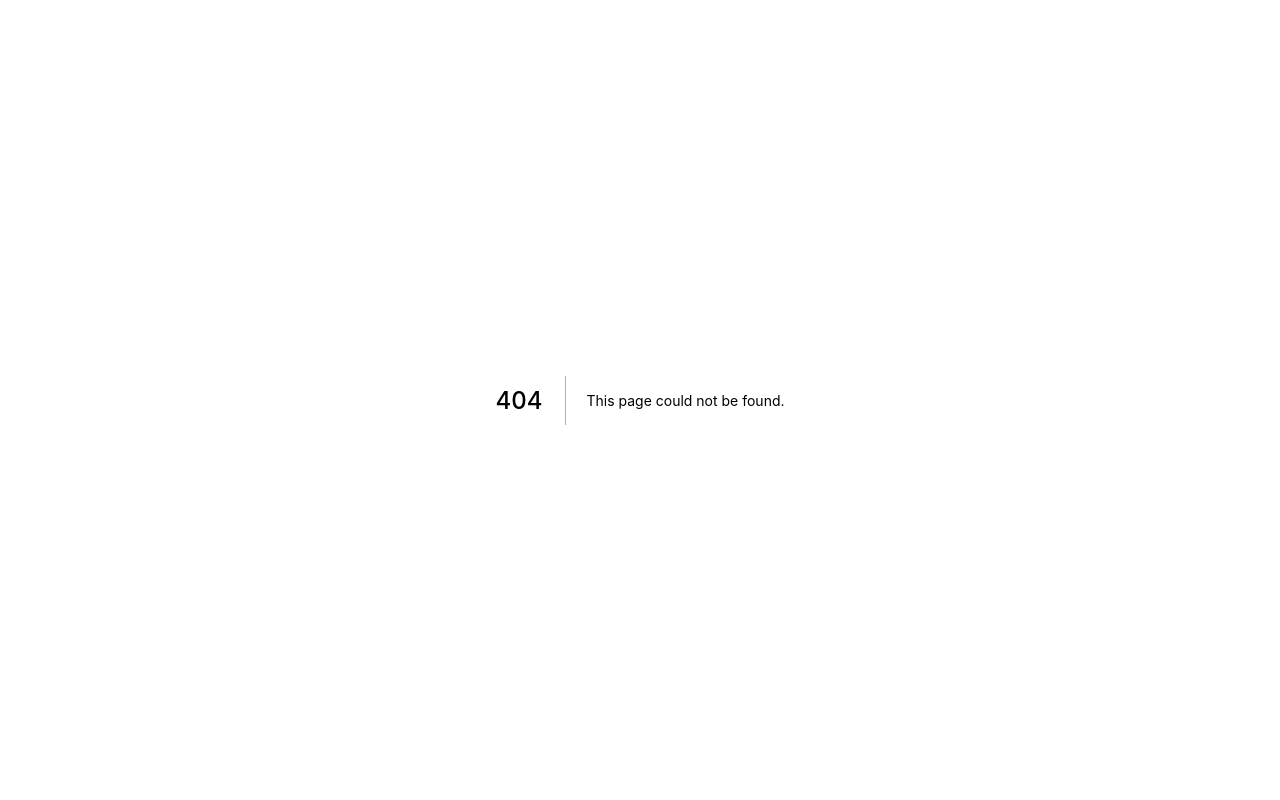
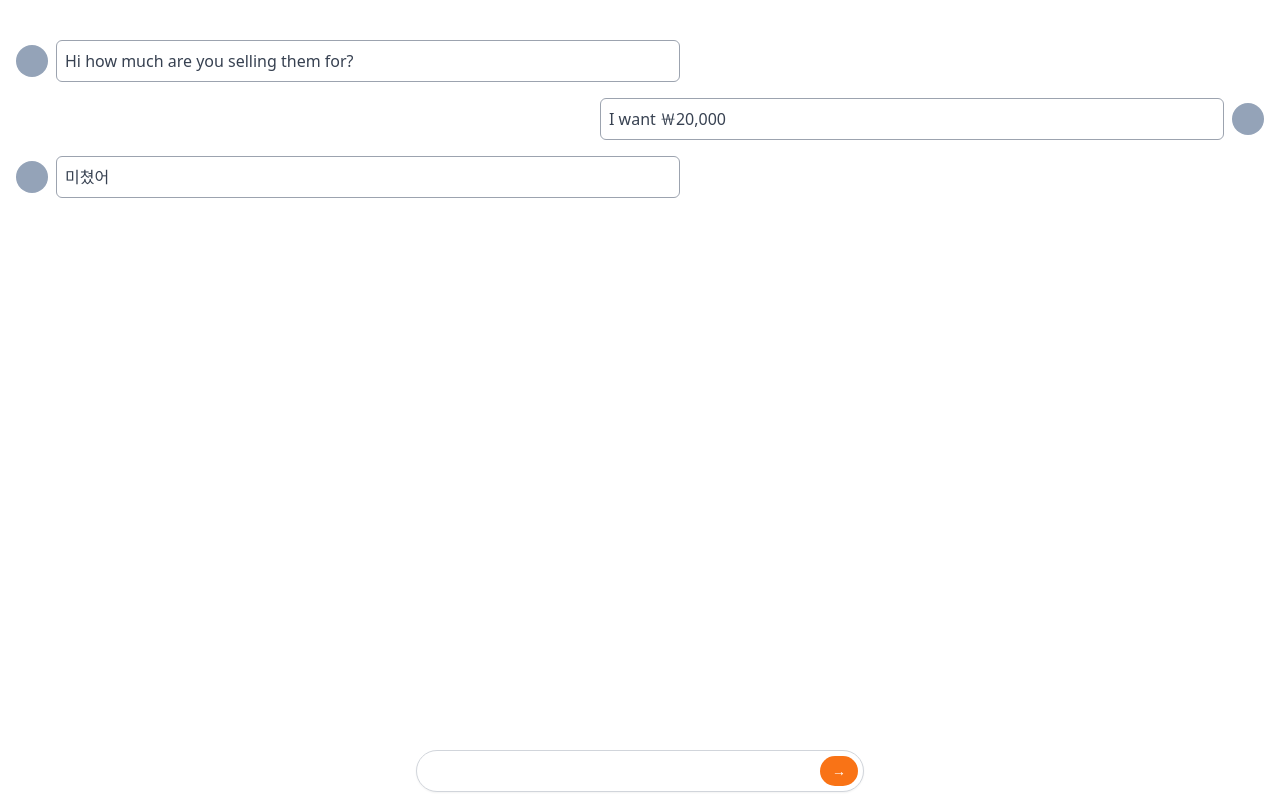
Before and after one commit to chanwoo00106/carrot-market, a Next.js app: page /chats/1 in a window 1280 px wide. Before the commit this address had no page. Built offline with nearby package versions, Linux system fonts and the light colour scheme.

Commit message:
Add chat detail page

```diff
--- /dev/null
+++ b/pages/chats/[id].tsx
@@ -0,0 +1,41 @@
+import type { NextPage } from "next";
+
+const ChatDetail: NextPage = () => {
+  return (
+    <div className="py-10 px-4 space-y-4">
+      <div className="flex items-center space-x-2">
+        <div className="w-8 h-8 rounded-full bg-slate-400" />
+        <div className="w-1/2 text-gray-700 p-2 border border-gray-400 rounded-md">
+          <p>Hi how much are you selling them for?</p>
+        </div>
+      </div>
+      <div className="flex flex-row-reverse items-center space-x-2 space-x-reverse">
+        <div className="w-8 h-8 rounded-full bg-slate-400" />
+        <div className="w-1/2 text-gray-700 p-2 border border-gray-400 rounded-md">
+          <p>I want ￦20,000</p>
+        </div>
+      </div>
+      <div className="flex items-center space-x-2">
+        <div className="w-8 h-8 rounded-full bg-slate-400" />
+        <div className="w-1/2 text-gray-700 p-2 border border-gray-400 rounded-md">
+          <p>미쳤어</p>
+        </div>
+      </div>
+      <div className="fixed w-full mx-auto max-w-md bottom-2 left-0 right-0">
+        <div className="flex items-center relative">
+          <input
+            type="text"
+            className="shadow-sm rounded-full w-full border-gray-300 focus:ring-orange-500 focus:outline-none pr-12 focus:border-orange-500"
+          />
+          <div className="absolute top-0 bottom-0 flex py-1.5 pr-1.5 right-0">
+            <button className="flex focus:ring-2 focus:ring-offset-2 focus:ring-orange-500 items-center bg-orange-500 hover:bg-orange-600 rounded-full px-3 text-sm text-white">
+              &rarr;
+            </button>
+          </div>
+        </div>
+      </div>
+    </div>
+  );
+};
+
+export default ChatDetail;
```
Also changed, not shown: pages/chats/index.tsx (renamed from pages/chats.tsx).
